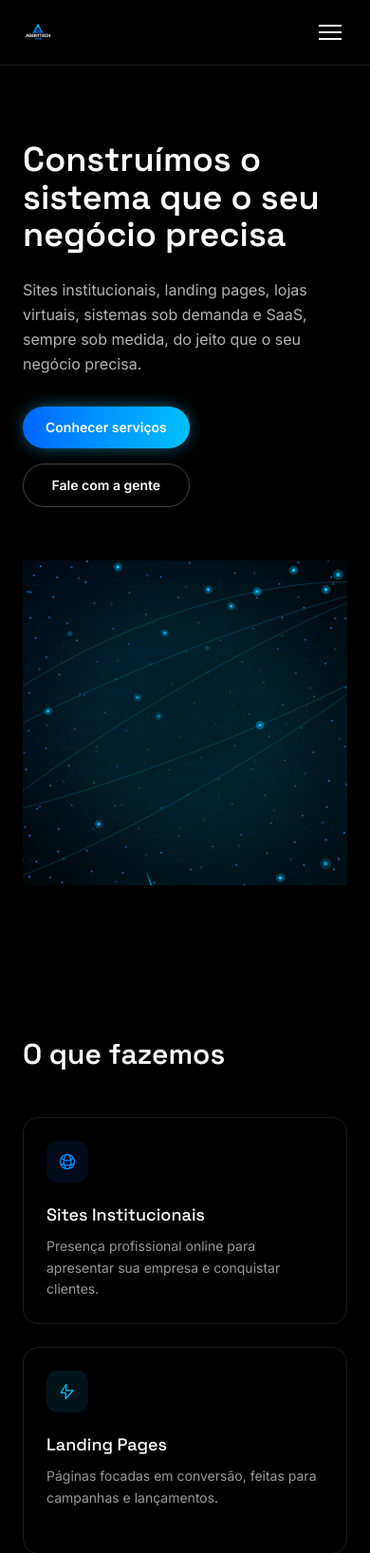
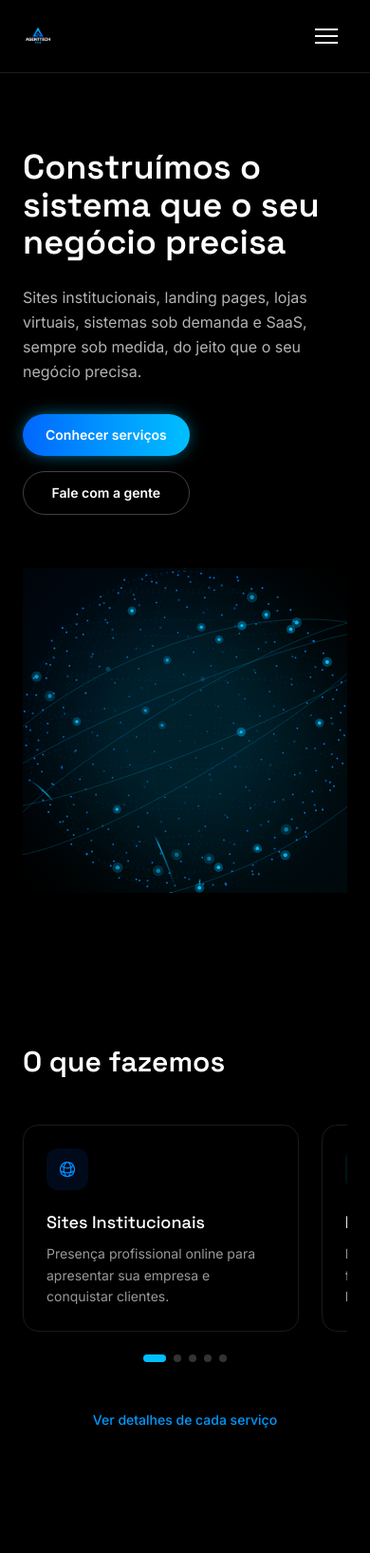
Before and after one commit to agenttechhub027/agenttechhub-site, a Django app: page / in a window 390 px wide. Shown: the top 1635 px of the page at 95% size. Run offline with Django 5.2, Linux system fonts and the light colour scheme; some libraries are stand-ins or nearby versions.

Commit message:
Revisao de responsividade: carrosseis mobile, globo do Hero e alvo de toque do menu
Home e Servicos: os grids de cards (5 servicos em cada) viram
carrossel horizontal com scroll-snap nativo em mobile (flex +
snap-x snap-mandatory + scrollbar-hide), com efeito 'peek' via
w-[85%] em cada card e indicador de posicao (dots) reativo via
Alpine.js, calculado no @scroll do container. A partir de md:,
volta a ser o grid original, sem nenhuma mudanca visual no desktop.

Globo do Hero (static/js/hero-globe.js): o raio da esfera era fixo em
220px, desproporcional em telas pequenas (ficava cortado/achatado).
Agora e calculado a partir do tamanho real do container
(Math.min(width, height) * 0.48) dentro de um ResizeObserver, que
substitui o antigo listener de 'resize' da janela — assim o globo se
autocorrige mesmo se o layout mudar por outro motivo que nao seja o
usuario redimensionando a janela.

Header: o botao do menu hamburguer mobile foi de 36x36px pra 44x44px,
dentro do minimo recomendado pra alvo de toque.

Co-Authored-By: Claude Sonnet 5 <noreply@anthropic.com>

```diff
--- a/apps/paginas/templates/paginas/home.html
+++ b/apps/paginas/templates/paginas/home.html
@@ -46,9 +46,21 @@
     <div class="mx-auto max-w-6xl">
         <h2 class="font-display text-3xl font-semibold sm:text-4xl">O que fazemos</h2>
 
-        <div class="mt-12 grid grid-cols-1 items-stretch gap-6 lg:mt-16 lg:grid-cols-6">
+        <div
+            x-data="{
+                activeIndex: 0,
+                updateActiveIndex(el) {
+                    const maxScroll = el.scrollWidth - el.clientWidth;
+                    this.activeIndex = maxScroll > 0 ? Math.round((el.scrollLeft / maxScroll) * 4) : 0;
+                }
+            }"
+        >
+            <div
+                class="mt-12 flex snap-x snap-mandatory items-stretch gap-6 overflow-x-auto scrollbar-hide md:grid md:grid-cols-1 md:snap-none md:overflow-visible lg:mt-16 lg:grid-cols-6"
+                @scroll.debounce.100ms="updateActiveIndex($el)"
+            >
 
-            <div class="group flex h-full flex-col lg:col-span-2 rounded-2xl border border-foreground/10 p-6 transition-colors duration-300 hover:border-foreground/25 lg:p-8">
+                <div class="group flex h-full w-[85%] shrink-0 snap-center flex-col rounded-2xl border border-foreground/10 p-6 transition-colors duration-300 hover:border-foreground/25 md:w-full md:shrink lg:col-span-2 lg:p-8">
                     <span class="inline-flex h-11 w-11 items-center justify-center rounded-xl bg-primary/10 text-primary-alt transition-transform duration-300 group-hover:-translate-y-1">
                         <svg xmlns="http://www.w3.org/2000/svg" fill="none" viewBox="0 0 24 24" stroke-width="1.5" stroke="currentColor" class="h-5 w-5">
                             <path stroke-linecap="round" stroke-linejoin="round" d="M12 21a9.004 9.004 0 0 0 8.716-6.747M12 21a9.004 9.004 0 0 1-8.716-6.747M12 21c2.485 0 4.5-4.03 4.5-9S14.485 3 12 3m0 18c-2.485 0-4.5-4.03-4.5-9S9.515 3 12 3m0 0a8.997 8.997 0 0 1 7.843 4.582M12 3a8.997 8.997 0 0 0-7.843 4.582m15.686 0A11.953 11.953 0 0 1 12 10.5c-2.998 0-5.74-1.1-7.843-2.918m15.686 0A8.959 8.959 0 0 1 21 12c0 .778-.099 1.533-.284 2.253m0 0A17.919 17.919 0 0 1 12 16.5c-3.162 0-6.133-.815-8.716-2.247m0 0A9.015 9.015 0 0 1 3 12c0-1.605.42-3.113 1.157-4.418" />
@@ -58,7 +70,7 @@
                     <p class="mt-2 min-h-[3lh] text-sm leading-relaxed text-foreground/60">Presença profissional online para apresentar sua empresa e conquistar clientes.</p>
                 </div>
 
-            <div class="group flex h-full flex-col lg:col-span-2 rounded-2xl border border-foreground/10 p-6 transition-colors duration-300 hover:border-foreground/25 lg:p-8">
+                <div class="group flex h-full w-[85%] shrink-0 snap-center flex-col rounded-2xl border border-foreground/10 p-6 transition-colors duration-300 hover:border-foreground/25 md:w-full md:shrink lg:col-span-2 lg:p-8">
                     <span class="inline-flex h-11 w-11 items-center justify-center rounded-xl bg-accent/10 text-accent transition-transform duration-300 group-hover:-translate-y-1">
                         <svg xmlns="http://www.w3.org/2000/svg" fill="none" viewBox="0 0 24 24" stroke-width="1.5" stroke="currentColor" class="h-5 w-5">
                             <path stroke-linecap="round" stroke-linejoin="round" d="M3.75 13.5 10.5 3v7.5h9L9.75 21v-7.5h-6Z" />
@@ -68,7 +80,7 @@
                     <p class="mt-2 min-h-[3lh] text-sm leading-relaxed text-foreground/60">Páginas focadas em conversão, feitas para campanhas e lançamentos.</p>
                 </div>
 
-            <div class="group flex h-full flex-col lg:col-span-2 rounded-2xl border border-foreground/10 p-6 transition-colors duration-300 hover:border-foreground/25 lg:p-8">
+                <div class="group flex h-full w-[85%] shrink-0 snap-center flex-col rounded-2xl border border-foreground/10 p-6 transition-colors duration-300 hover:border-foreground/25 md:w-full md:shrink lg:col-span-2 lg:p-8">
                     <span class="inline-flex h-11 w-11 items-center justify-center rounded-xl bg-primary/10 text-primary-alt transition-transform duration-300 group-hover:-translate-y-1">
                         <svg xmlns="http://www.w3.org/2000/svg" fill="none" viewBox="0 0 24 24" stroke-width="1.5" stroke="currentColor" class="h-5 w-5">
                             <path stroke-linecap="round" stroke-linejoin="round" d="M15.75 10.5V6a3.75 3.75 0 1 0-7.5 0v4.5m11.356-1.993 1.263 12c.07.665-.45 1.243-1.119 1.243H4.25a1.125 1.125 0 0 1-1.12-1.243l1.264-12A1.125 1.125 0 0 1 5.513 7.5h12.974c.576 0 1.059.435 1.119 1.007ZM8.625 10.5a.375.375 0 1 1-.75 0 .375.375 0 0 1 .75 0Zm7.5 0a.375.375 0 1 1-.75 0 .375.375 0 0 1 .75 0Z" />
@@ -78,7 +90,7 @@
                     <p class="mt-2 min-h-[3lh] text-sm leading-relaxed text-foreground/60">E-commerce completo, do catálogo ao checkout, pronto para vender.</p>
                 </div>
 
-            <div class="group flex h-full flex-col lg:col-span-2 lg:col-start-2 rounded-2xl border border-foreground/10 p-6 transition-colors duration-300 hover:border-foreground/25 lg:p-8">
+                <div class="group flex h-full w-[85%] shrink-0 snap-center flex-col rounded-2xl border border-foreground/10 p-6 transition-colors duration-300 hover:border-foreground/25 md:w-full md:shrink lg:col-span-2 lg:col-start-2 lg:p-8">
                     <span class="inline-flex h-11 w-11 items-center justify-center rounded-xl bg-accent/10 text-accent transition-transform duration-300 group-hover:-translate-y-1">
                         <svg xmlns="http://www.w3.org/2000/svg" fill="none" viewBox="0 0 24 24" stroke-width="1.5" stroke="currentColor" class="h-5 w-5">
                             <path stroke-linecap="round" stroke-linejoin="round" d="M9.594 3.94c.09-.542.56-.94 1.11-.94h2.593c.55 0 1.02.398 1.11.94l.213 1.281c.063.374.313.686.645.87.074.04.147.083.22.127.324.196.72.257 1.075.124l1.217-.456a1.125 1.125 0 0 1 1.37.49l1.296 2.247a1.125 1.125 0 0 1-.26 1.431l-1.003.827c-.293.24-.438.613-.43.992a7.723 7.723 0 0 1 0 .255c-.008.378.137.75.43.991l1.004.827c.424.35.534.955.26 1.43l-1.298 2.247a1.125 1.125 0 0 1-1.369.491l-1.217-.456c-.355-.133-.75-.072-1.076.124a6.47 6.47 0 0 1-.22.128c-.331.183-.581.495-.644.869l-.213 1.281c-.09.543-.56.94-1.11.94h-2.594c-.55 0-1.019-.398-1.11-.94l-.213-1.281c-.062-.374-.312-.686-.644-.87a6.52 6.52 0 0 1-.22-.127c-.325-.196-.72-.257-1.076-.124l-1.217.456a1.125 1.125 0 0 1-1.369-.49l-1.297-2.247a1.125 1.125 0 0 1 .26-1.431l1.004-.827c.292-.24.437-.613.43-.991a7.665 7.665 0 0 1 0-.255c.007-.38-.138-.751-.43-.992l-1.004-.827a1.125 1.125 0 0 1-.26-1.43l1.297-2.247a1.125 1.125 0 0 1 1.37-.491l1.216.456c.356.133.751.072 1.076-.124.072-.044.146-.086.22-.128.332-.183.582-.495.644-.869l.214-1.28Z" />
@@ -89,7 +101,7 @@
                     <p class="mt-2 min-h-[3lh] text-sm leading-relaxed text-foreground/60">Software sob medida para automatizar processos únicos do seu negócio.</p>
                 </div>
 
-            <div class="flex h-full lg:col-span-2 lg:col-start-4 rounded-2xl bg-gradient-to-br from-primary/40 to-accent/40 p-px transition-colors duration-300 hover:from-primary/60 hover:to-accent/60">
+                <div class="flex h-full w-[85%] shrink-0 snap-center rounded-2xl bg-gradient-to-br from-primary/40 to-accent/40 p-px transition-colors duration-300 hover:from-primary/60 hover:to-accent/60 md:w-full md:shrink lg:col-span-2 lg:col-start-4">
                     <div class="group flex h-full w-full flex-col rounded-2xl bg-background p-6 lg:p-8">
                         <span class="inline-flex h-11 w-11 items-center justify-center rounded-xl bg-gradient-to-br from-primary/20 to-accent/20 text-accent transition-transform duration-300 group-hover:-translate-y-1">
                             <svg xmlns="http://www.w3.org/2000/svg" fill="none" viewBox="0 0 24 24" stroke-width="1.5" stroke="currentColor" class="h-5 w-5">
@@ -101,6 +113,15 @@
                     </div>
                 </div>
 
+            </div>
+
+            <div class="mt-6 flex justify-center gap-2 md:hidden" aria-hidden="true">
+                <span class="h-2 rounded-full transition-all duration-300" :class="activeIndex === 0 ? 'w-6 bg-accent' : 'w-2 bg-foreground/20'"></span>
+                <span class="h-2 rounded-full transition-all duration-300" :class="activeIndex === 1 ? 'w-6 bg-accent' : 'w-2 bg-foreground/20'"></span>
+                <span class="h-2 rounded-full transition-all duration-300" :class="activeIndex === 2 ? 'w-6 bg-accent' : 'w-2 bg-foreground/20'"></span>
+                <span class="h-2 rounded-full transition-all duration-300" :class="activeIndex === 3 ? 'w-6 bg-accent' : 'w-2 bg-foreground/20'"></span>
+                <span class="h-2 rounded-full transition-all duration-300" :class="activeIndex === 4 ? 'w-6 bg-accent' : 'w-2 bg-foreground/20'"></span>
+            </div>
         </div>
 
         <div class="mt-12 text-center lg:mt-16">
--- a/static/js/hero-globe.js
+++ b/static/js/hero-globe.js
@@ -29,7 +29,7 @@ function initHeroGlobe(canvasId) {
   const globeNodes = [];
   const arcs = [];
   const numNodes = 350;
-  const globeRadius = 220;
+  let globeRadius = 220;
 
   const phi = Math.PI * (3 - Math.sqrt(5));
   for (let i = 0; i < numNodes; i++) {
@@ -67,6 +67,13 @@ function initHeroGlobe(canvasId) {
     const parent = canvas.parentElement;
     width = parent.clientWidth;
     height = parent.clientHeight;
+    // Se o container ainda não tem layout real (ex: classes do Tailwind CDN
+    // ainda não aplicadas nesse instante), não desenha com dimensão zerada —
+    // espera o próximo disparo do ResizeObserver com o tamanho real.
+    if (width === 0 || height === 0) return;
+    // Raio proporcional ao container, pra caber inteiro em qualquer tamanho de tela
+    // (em vez de um valor fixo em pixels, que estourava/cortava o globo em telas pequenas).
+    globeRadius = Math.min(width, height) * 0.48;
     const dpr = window.devicePixelRatio || 1;
     canvas.width = width * dpr;
     canvas.height = height * dpr;
@@ -76,8 +83,20 @@ function initHeroGlobe(canvasId) {
     ctx.scale(dpr, dpr);
   }
 
-  window.addEventListener('resize', resizeCanvas);
   resizeCanvas();
+
+  // ResizeObserver reage a QUALQUER mudança real no tamanho do container do
+  // canvas (não só ao evento 'resize' da janela) — inclusive uma correção de
+  // layout que aconteça alguns instantes depois do carregamento inicial (ex:
+  // o Tailwind, carregado via CDN, aplica as classes de forma assíncrona).
+  // Isso garante que o globo se autocorrige pro tamanho certo sem depender de
+  // o usuário redimensionar a janela.
+  if (typeof ResizeObserver !== 'undefined') {
+    const resizeObserver = new ResizeObserver(() => resizeCanvas());
+    resizeObserver.observe(canvas.parentElement);
+  } else {
+    window.addEventListener('resize', resizeCanvas);
+  }
 
   let angleY = 0;
   const angleX = 0.2;
--- a/templates/base.html
+++ b/templates/base.html
@@ -37,6 +37,16 @@
         [x-cloak] {
             display: none !important;
         }
+
+        /* Esconde a barra de rolagem visual dos carrosséis mobile, mantendo o
+           scroll funcional por touch/arrasto (scroll-snap nativo do CSS). */
+        .scrollbar-hide {
+            scrollbar-width: none;
+            -ms-overflow-style: none;
+        }
+        .scrollbar-hide::-webkit-scrollbar {
+            display: none;
+        }
     </style>
 
     <script defer src="https://cdn.jsdelivr.net/npm/alpinejs@3.14.3/dist/cdn.min.js"></script>
--- a/templates/layout/_header.html
+++ b/templates/layout/_header.html
@@ -28,7 +28,7 @@
         <button
             type="button"
             x-on:click="open = !open"
-            class="md:hidden relative flex h-9 w-9 items-center justify-center"
+            class="md:hidden relative flex h-11 w-11 items-center justify-center"
             :aria-expanded="open"
             aria-label="Abrir menu"
         >
```
Also changed, not shown: apps/paginas/templates/paginas/servicos.html (+27 -6 lines). Lines whose indentation alone changed are shown as unchanged.
